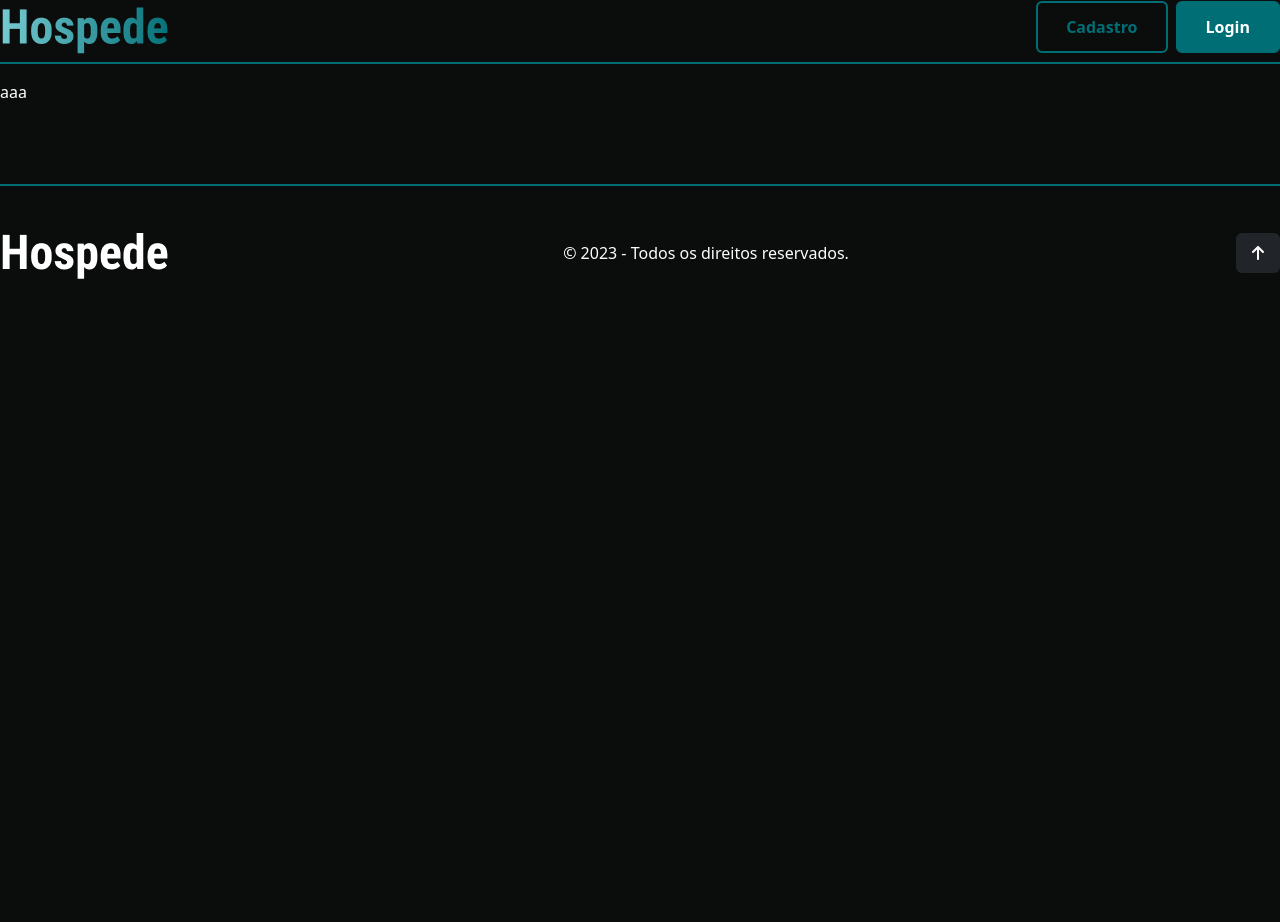
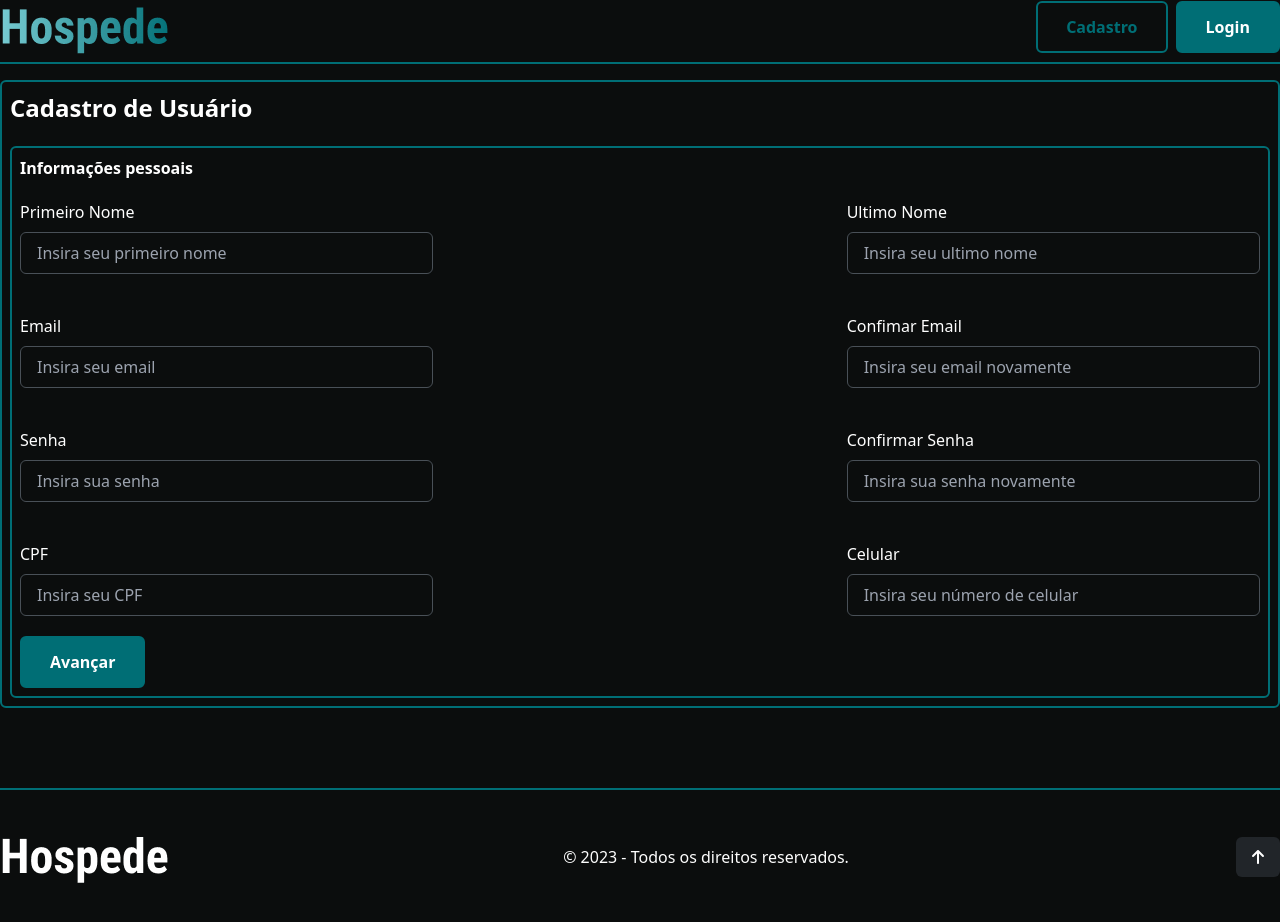
Before and after one commit to reisquaza/hospede, a React (Create React App) app: page /register in a window 1280 px wide. Before the commit the page ends 800 px from the top, so only its background shows below. Built offline with nearby package versions, Linux system fonts and the light colour scheme.

Commit message:
feat: Register - User information

```diff
--- a/package.json
+++ b/package.json
@@ -20,6 +20,7 @@
     "react": "^18.2.0",
     "react-dom": "^18.2.0",
     "react-hook-form": "^7.43.9",
+    "react-input-mask": "^2.0.4",
     "react-router-dom": "^6.10.0",
     "react-scripts": "5.0.1",
     "typescript": "^4.4.2",
@@ -51,6 +52,7 @@
     ]
   },
   "devDependencies": {
+    "@types/react-input-mask": "^3.0.2",
     "tailwindcss": "^3.3.1"
   }
 }
--- a/src/components/Button/index.tsx
+++ b/src/components/Button/index.tsx
@@ -4,12 +4,14 @@ interface iButtonProps {
     children: React.ReactNode;
     className?: string;
     onClick?: () => void;
+    type?: "button" | "submit";
 }
 
-function ButtonComponent({ children, className, onClick }: iButtonProps) {
+function ButtonComponent({ children, className, onClick, type }: iButtonProps) {
     return (
         <button
             onClick={onClick}
+            type={type}
             className={`font-bold py-3 px-7 rounded-md border-2 border-brand1 bg-brand1 hover:bg-brand4 hover:border-brand4 ${className}`}
         >
             {children}
--- /dev/null
+++ b/src/components/UserForm/UserForm.tsx
@@ -0,0 +1,96 @@
+import React from "react";
+import { useForm } from "react-hook-form";
+import UserInput from "../UserInput/UserInput";
+import { iUserRequest } from "../../interfaces/user.interfaces";
+import ButtonComponent from "../Button";
+
+interface iProps {
+    setCurrentState: React.Dispatch<React.SetStateAction<number>>;
+}
+
+function UserForm({ setCurrentState }: iProps) {
+    const {
+        register,
+        handleSubmit,
+        formState: { errors },
+    } = useForm<iUserRequest>();
+
+    const onSubmit = (data: any) => {
+        console.log(data);
+    };
+
+    return (
+        <form onSubmit={handleSubmit(onSubmit)}>
+            <div className="flex justify-between items-center">
+                <UserInput
+                    register={register}
+                    title="Primeiro Nome"
+                    id="userFirstName"
+                    placeholder="Insira seu primeiro nome"
+                />
+                <UserInput
+                    register={register}
+                    title="Ultimo Nome"
+                    id="userLastName"
+                    placeholder="Insira seu ultimo nome"
+                />
+            </div>
+
+            <div className="flex justify-between items-center">
+                <UserInput
+                    register={register}
+                    title="Email"
+                    id="userEmail"
+                    type="email"
+                    placeholder="Insira seu email"
+                />
+                <UserInput
+                    register={register}
+                    title="Confimar Email"
+                    id="userEmailConfirm"
+                    type="email"
+                    placeholder="Insira seu email novamente"
+                />
+            </div>
+
+            <div className="flex justify-between items-center">
+                <UserInput
+                    register={register}
+                    title="Senha"
+                    id="userPassword"
+                    type="password"
+                    placeholder="Insira sua senha"
+                />
+                <UserInput
+                    register={register}
+                    title="Confirmar Senha"
+                    id="userPasswordConfirm"
+                    type="password"
+                    placeholder="Insira sua senha novamente"
+                />
+            </div>
+
+            <div className="flex justify-between items-center">
+                <UserInput
+                    register={register}
+                    title="CPF"
+                    id="userCpf"
+                    placeholder="Insira seu CPF"
+                    mask="999.999.999-99"
+                />
+                <UserInput
+                    register={register}
+                    title="Celular"
+                    id="userPhoneNumber"
+                    placeholder="Insira seu número de celular"
+                    mask="(99) 99999-9999"
+                />
+            </div>
+            <ButtonComponent onClick={() => setCurrentState(1)}>
+                Avançar
+            </ButtonComponent>
+        </form>
+    );
+}
+
+export default UserForm;
--- /dev/null
+++ b/src/components/UserInput/UserInput.tsx
@@ -0,0 +1,55 @@
+import React from "react";
+import { UseFormRegister } from "react-hook-form";
+import { iUserRequest } from "../../interfaces/user.interfaces";
+import InputMask from "react-input-mask";
+
+interface IProps {
+    type?: "text" | "number" | "email" | "password";
+    register: UseFormRegister<iUserRequest>;
+    title: string;
+    placeholder: string;
+    mask?: "999.999.999-99" | "(99) 99999-9999";
+    id:
+        | "userFirstName"
+        | "userLastName"
+        | "userEmail"
+        | "userEmailConfirm"
+        | "userPassword"
+        | "userPasswordConfirm"
+        | "userCpf"
+        | "userPhoneNumber";
+}
+
+function UserInput({
+    id,
+    type = "text",
+    register,
+    title,
+    placeholder,
+    mask,
+}: IProps) {
+    return (
+        <div className="flex flex-col w-1/3 my-5">
+            <label htmlFor={id}>{title}</label>
+            {mask ? (
+                <InputMask
+                    mask={mask}
+                    id={id}
+                    {...register(id)}
+                    placeholder={placeholder}
+                    className="bg-grey0 border border-grey2 rounded-md focus:ring-2 focus:outline-none focus-visible:ring-brand1 focus-visible:border-brand1 px-4 py-2 mt-2"
+                />
+            ) : (
+                <input
+                    type={type}
+                    id={id}
+                    {...register(id)}
+                    placeholder={placeholder}
+                    className="bg-grey0 border border-grey2 rounded-md focus:ring-2 focus:outline-none focus-visible:ring-brand1 focus-visible:border-brand1 px-4 py-2 mt-2"
+                />
+            )}
+        </div>
+    );
+}
+
+export default UserInput;
--- a/src/index.css
+++ b/src/index.css
@@ -7,7 +7,20 @@ body {
     color: #fff;
 }
 
+h1,
+h2,
 h3 {
     font-weight: 700;
-    font-size: 18px;
 }
+
+h1 {
+    font-size: 24px;
+}
+
+h2 {
+    font-size: 20px;
+}
+
+h3 {
+    font-size: 16px;
+}
--- a/src/interfaces/property.interface.ts
+++ b/src/interfaces/property.interface.ts
@@ -1,4 +1,4 @@
-import { iAddress } from "./user.interfaces";
+import { iAddressRequest } from "./user.interfaces";
 
 export interface iProperty extends iPropertyRequest {
     id: string;
@@ -11,7 +11,7 @@ export interface iPropertyRequest {
     propertyDescription: string;
     propertyImage: string;
     propertyTags: iPropertyTags[];
-    propertyAddress: iAddress;
+    propertyAddress: iAddressRequest;
     propertyRooms: iPropertyRoom[];
     userId: string;
 }
--- a/src/pages/UserRegister/index.tsx
+++ b/src/pages/UserRegister/index.tsx
@@ -1,13 +1,35 @@
 import React from "react";
 import NavBarComponent from "../../components/NavBar";
 import FooterComponent from "../../components/Footer";
+import UserForm from "../../components/UserForm/UserForm";
+import ButtonComponent from "../../components/Button";
 
 function UserRegister() {
+    const [currentState, setCurrentState] = React.useState(0);
+
     return (
         <div>
             <NavBarComponent />
-            <div className="container mx-auto my-20">
-                aaa
+            <div className="container mx-auto my-20 ">
+                <div className="border-2 border-brand1 rounded-md p-2">
+                    <h1 className="mb-5">Cadastro de Usuário</h1>
+
+                    <div className="border-2 border-brand1 rounded-md p-2">
+                        <h3>Informações pessoais</h3>
+
+                        {currentState === 0 ? (
+                            <UserForm setCurrentState={setCurrentState} />
+                        ) : (
+                            <>
+                                <ButtonComponent
+                                    onClick={() => setCurrentState(0)}
+                                >
+                                    Voltar
+                                </ButtonComponent>
+                            </>
+                        )}
+                    </div>
+                </div>
             </div>
             <FooterComponent />
         </div>
```
Also changed, not shown: src/interfaces/user.interfaces.ts (+14 -3 lines), 2 other files (tests, documents, lock files or other folders). Lines whose indentation alone changed are shown as unchanged.
